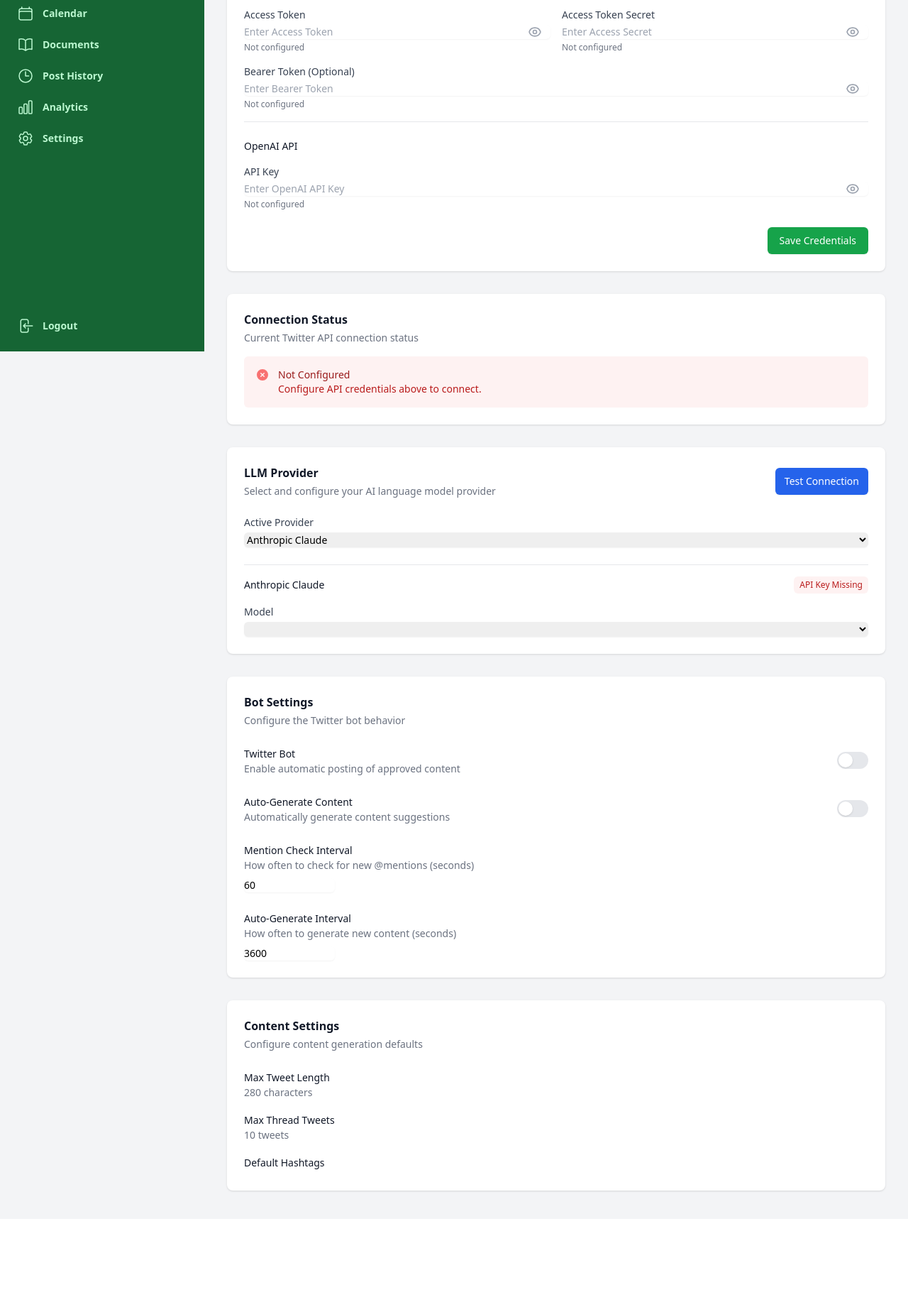
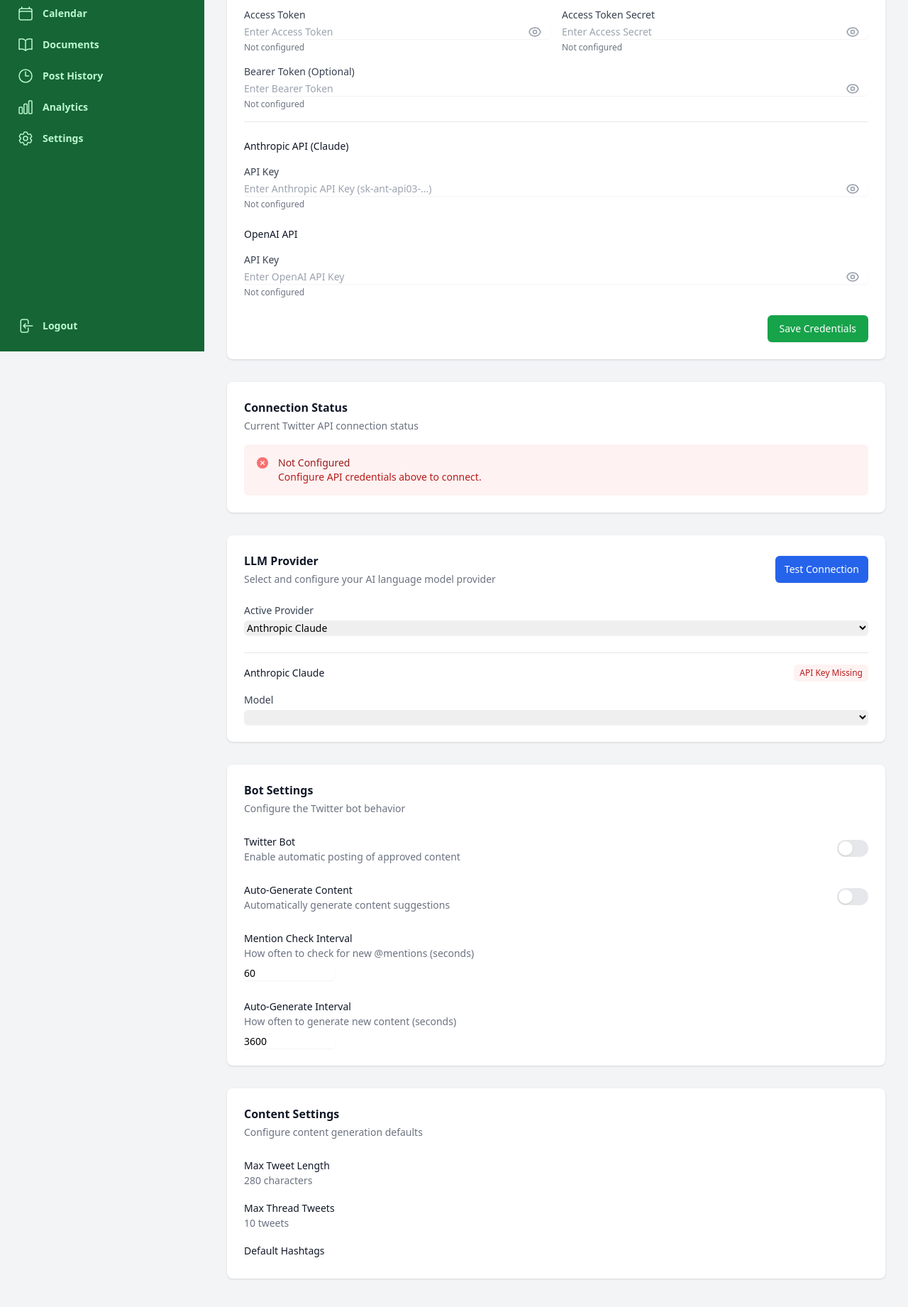
Before and after one commit to gmohlue/ConstitutionBOT, a FastAPI app: template src/contentmanager/dashboard/templates/settings.html in a window 1280 px wide. Shown: the part 305-2146 px from the top of the page at 71% size. Before the commit the page ends 1986 px from the top, so only its background shows below. Run offline with FastAPI, Linux system fonts and the light colour scheme; the template is opened without the code that fills it, so the values that code supplies are empty; parts of the project's set-up code (start-up, migrations or seed data) failed here and were passed over; some libraries are stand-ins or nearby versions.

Commit message:
Add Anthropic API key support to dashboard credentials
- Add anthropic_api_key field to CredentialsStatusResponse and SetCredentialsRequest schemas
- Update get_credentials_status endpoint to return Anthropic credential status
- Update set_credentials endpoint to handle Anthropic API key storage
- Add Anthropic API key input field to settings.html template with show/hide toggle
- Update JavaScript state objects to include anthropic_api_key tracking

This fixes a bug where users could not configure Anthropic API keys through
the web dashboard, forcing them to use the .env file instead.

Co-Authored-By: Claude Opus 4.5 <noreply@anthropic.com>

```diff
--- a/src/contentmanager/dashboard/routers/settings.py
+++ b/src/contentmanager/dashboard/routers/settings.py
@@ -205,6 +205,7 @@ class CredentialStatusResponse(BaseModel):
 class CredentialsStatusResponse(BaseModel):
     """Response for all credentials status."""
 
+    anthropic_api_key: CredentialStatusResponse
     twitter_api_key: CredentialStatusResponse
     twitter_api_secret: CredentialStatusResponse
     twitter_access_token: CredentialStatusResponse
@@ -223,6 +224,7 @@ class SetCredentialRequest(BaseModel):
 class SetCredentialsRequest(BaseModel):
     """Request to set multiple credentials at once."""
 
+    anthropic_api_key: Optional[str] = None
     twitter_api_key: Optional[str] = None
     twitter_api_secret: Optional[str] = None
     twitter_access_token: Optional[str] = None
@@ -241,6 +243,7 @@ async def get_credentials_status(
     status = await repo.get_credentials_status()
 
     return CredentialsStatusResponse(
+        anthropic_api_key=CredentialStatusResponse(**status[repo.ANTHROPIC_API_KEY]),
         twitter_api_key=CredentialStatusResponse(**status[repo.TWITTER_API_KEY]),
         twitter_api_secret=CredentialStatusResponse(**status[repo.TWITTER_API_SECRET]),
         twitter_access_token=CredentialStatusResponse(**status[repo.TWITTER_ACCESS_TOKEN]),
@@ -265,6 +268,7 @@ async def set_credentials(
 
     # Map request fields to credential keys
     credential_map = {
+        "anthropic_api_key": repo.ANTHROPIC_API_KEY,
         "twitter_api_key": repo.TWITTER_API_KEY,
         "twitter_api_secret": repo.TWITTER_API_SECRET,
         "twitter_access_token": repo.TWITTER_ACCESS_TOKEN,
--- a/src/contentmanager/dashboard/templates/settings.html
+++ b/src/contentmanager/dashboard/templates/settings.html
@@ -153,6 +153,30 @@
                                 </div>
                                 <p class="mt-1 text-xs" :class="credStatus.twitter_bearer_token?.configured ? 'text-green-600 dark:text-green-400' : 'text-gray-500 dark:text-gray-400'" x-text="credStatus.twitter_bearer_token?.configured ? 'Configured' : 'Not configured'"></p>
                             </div>
+                        </div>
+                    </div>
+
+                    <!-- Anthropic Credentials -->
+                    <div>
+                        <h4 class="text-sm font-medium text-gray-900 dark:text-white mb-4">Anthropic API (Claude)</h4>
+                        <div>
+                            <label class="block text-sm font-medium text-gray-700 dark:text-gray-300">API Key</label>
+                            <div class="mt-1 relative">
+                                <input :type="showPasswords.anthropic ? 'text' : 'password'"
+                                       x-model="credentials.anthropic_api_key"
+                                       :placeholder="credStatus.anthropic_api_key?.masked_value || 'Enter Anthropic API Key (sk-ant-api03-...)'"
+                                       class="block w-full rounded-md border-gray-300 dark:border-gray-600 dark:bg-gray-700 dark:text-white shadow-sm focus:border-green-500 focus:ring-green-500 sm:text-sm pr-10">
+                                <button type="button" @click="showPasswords.anthropic = !showPasswords.anthropic" class="absolute inset-y-0 right-0 pr-3 flex items-center">
+                                    <svg x-show="!showPasswords.anthropic" class="h-5 w-5 text-gray-400" fill="none" viewBox="0 0 24 24" stroke="currentColor">
+                                        <path stroke-linecap="round" stroke-linejoin="round" stroke-width="2" d="M15 12a3 3 0 11-6 0 3 3 0 016 0z" />
+                                        <path stroke-linecap="round" stroke-linejoin="round" stroke-width="2" d="M2.458 12C3.732 7.943 7.523 5 12 5c4.478 0 8.268 2.943 9.542 7-1.274 4.057-5.064 7-9.542 7-4.477 0-8.268-2.943-9.542-7z" />
+                                    </svg>
+                                    <svg x-show="showPasswords.anthropic" class="h-5 w-5 text-gray-400" fill="none" viewBox="0 0 24 24" stroke="currentColor">
+                                        <path stroke-linecap="round" stroke-linejoin="round" stroke-width="2" d="M13.875 18.825A10.05 10.05 0 0112 19c-4.478 0-8.268-2.943-9.543-7a9.97 9.97 0 011.563-3.029m5.858.908a3 3 0 114.243 4.243M9.878 9.878l4.242 4.242M9.88 9.88l-3.29-3.29m7.532 7.532l3.29 3.29M3 3l3.59 3.59m0 0A9.953 9.953 0 0112 5c4.478 0 8.268 2.943 9.543 7a10.025 10.025 0 01-4.132 5.411m0 0L21 21" />
+                                    </svg>
+                                </button>
+                            </div>
+                            <p class="mt-1 text-xs" :class="credStatus.anthropic_api_key?.configured ? 'text-green-600 dark:text-green-400' : 'text-gray-500 dark:text-gray-400'" x-text="credStatus.anthropic_api_key?.configured ? 'Configured' : 'Not configured'"></p>
                         </div>
                     </div>
 
@@ -469,6 +493,7 @@ function settingsData() {
             credentials: {}
         },
         credentials: {
+            anthropic_api_key: '',
             twitter_api_key: '',
             twitter_api_secret: '',
             twitter_access_token: '',
@@ -477,6 +502,7 @@ function settingsData() {
             openai_api_key: ''
         },
         credStatus: {
+            anthropic_api_key: { configured: false, masked_value: null },
             twitter_api_key: { configured: false, masked_value: null },
             twitter_api_secret: { configured: false, masked_value: null },
             twitter_access_token: { configured: false, masked_value: null },
@@ -490,6 +516,7 @@ function settingsData() {
             access_token: false,
             access_secret: false,
             bearer_token: false,
+            anthropic: false,
             openai: false
         },
         llmSettings: {
@@ -572,6 +599,7 @@ function settingsData() {
                     showToast(result.message, 'success');
                     // Clear input fields after saving
                     this.credentials = {
+                        anthropic_api_key: '',
                         twitter_api_key: '',
                         twitter_api_secret: '',
                         twitter_access_token: '',
```
